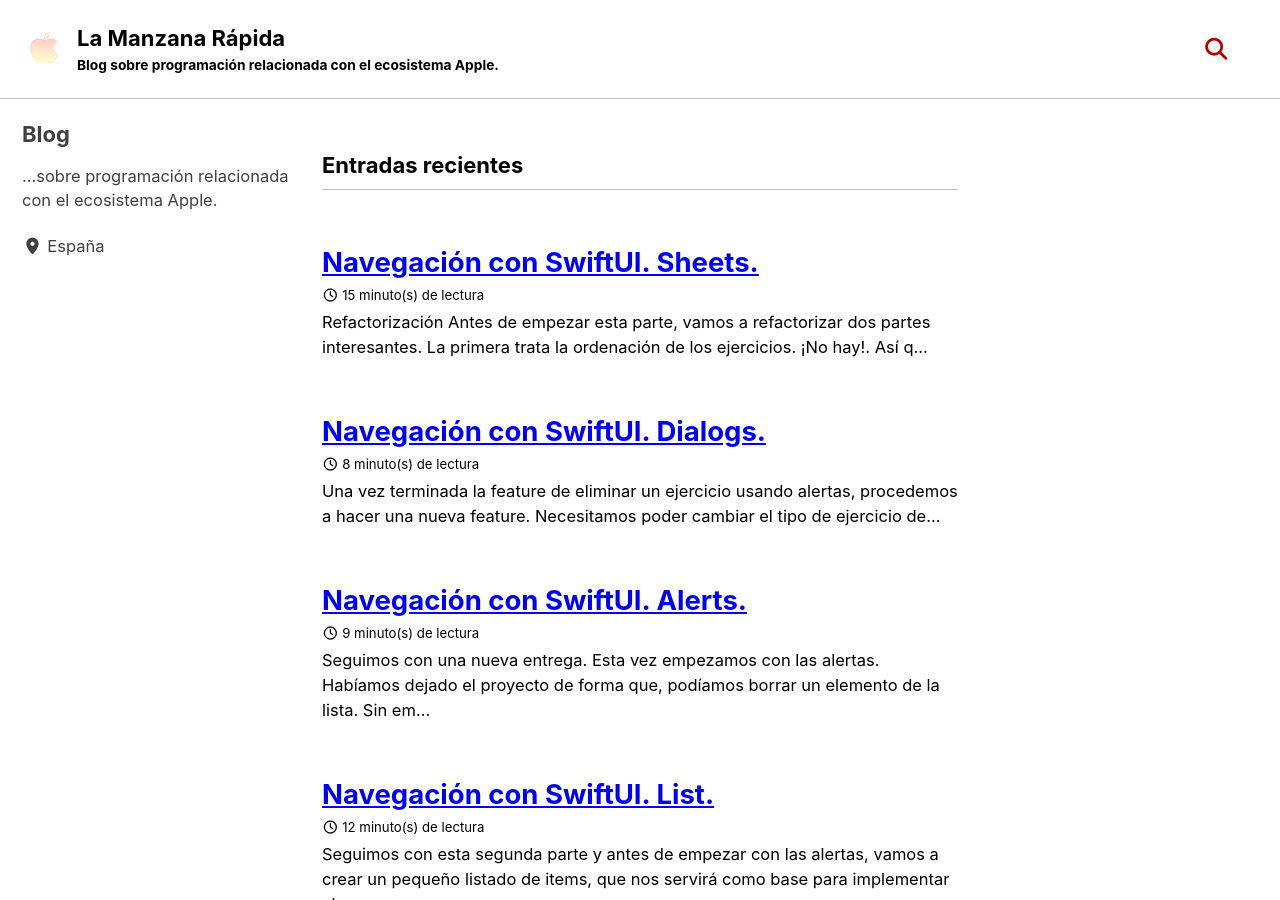
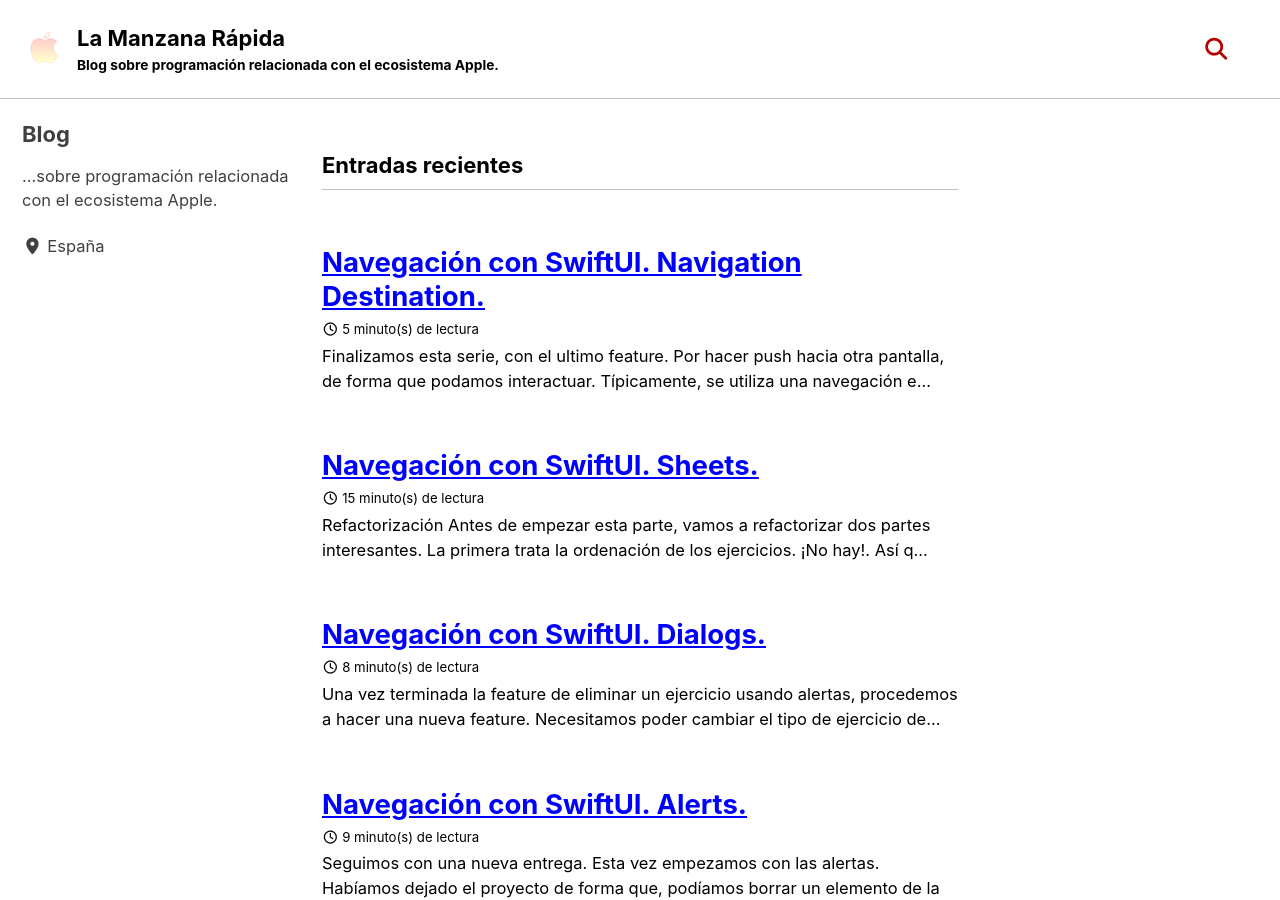
Before and after one commit to lamanzanarapida/lamanzanarapida.github.io, a Jekyll site: the page built from index.html, in a window 1280 px wide and 900 px high. Built offline with Jekyll 4.4.1, drawn with Linux system fonts in a browser that asks for light colours; cached includes are drawn as plain includes; the list of posts is cut into pages by our own code; part of the change alters nothing that is shown.

Commit message:
NavigationDestination

````diff
--- a/_posts/2025-04-29-navigation-sheets.md
+++ b/_posts/2025-04-29-navigation-sheets.md
@@ -405,7 +405,7 @@ Así pues, refactoricemos utilizando este nuevo `.sheet`.
 
 ## Testing
 
-Podemos crear un nuevo test, que simule todo el proceso de añadir un nuevo ejercicio en el listado. [Ver en Github](https://github.com/lamanzanarapida/navigation-do-exercise/tree/navigation.sheet.4)
+Podemos crear un nuevo test, que simule todo el proceso de añadir un nuevo ejercicio en el listado. [Ver en Github](https://github.com/lamanzanarapida/navigation-do-exercise/tree/navigation.destination.1)
 
 ```swift
 @Test func givenExercisesWhenAddButtonTappedNewExerciseAdded() async throws {
--- /dev/null
+++ b/_posts/2025-05-01-navigation-drill-down.md
@@ -0,0 +1,140 @@
+---
+title: "Navegación con SwiftUI. Navigation Destination."
+excerpt_separator: "<!--more-->"
+categories:
+  - SwiftUI
+tags:
+  - Swift
+  - SwiftUI
+  - iOS
+  - Navegacion
+---
+
+Finalizamos esta serie, con el ultimo feature. Por hacer push hacia otra pantalla, de forma que podamos interactuar. Típicamente, se utiliza una navegación en profundidad, push o usando un link para editar un elemento si se hace tap en uno de los ejercicios.
+
+## Navigation Destination
+
+Empezamos por una de las formas más sencillas, `.navigationDestination`. Esta forma es similar al `.sheet.`. Vamos a ello.
+
+Crearemos un nuevo case en nuestro `Destination`.
+
+```swift
+case edit(ExerciseModel)
+```
+
+Podemos aprovechar y crear una nueva property para nuestro case `exerciseToEdit`.
+
+```swift
+var exerciseToEdit: ExerciseModel? {
+    guard case let .edit(model) = self else {
+        return nil
+    }
+    return model
+}
+```
+
+Si queremos hacer tap a cada unos de los ejercicios, tendremos que crear un botón. Envolveremos el `ExerciseRowView` con un botón.
+
+```swift
+Button {
+    model.editButtonTapped(exercise)
+} label: {
+    ExerciseRowView(exercise: exercise)
+        .contentShape(Rectangle())
+        .
+        .
+        .
+}
+.buttonStyle(.plain)
+```
+
+Necesitaremos una nueva función `editButtonTapped` en el modelo
+
+```swift
+func editButtonTapped(_ exercise: Exercise) {
+    destination = .edit(ExerciseModel(exercise: exercise))
+}
+```
+
+Y ahora, de una forma similar a lo que haríamos con un `.sheet`, implementaremos un `navigationDestination`.
+
+```swift
+.navigationDestination(
+    item: Binding(
+        get: { model.destination?.exerciseToEdit },
+        set: { isPresented in
+            if isPresented == nil {
+                model.dismissButtonTapped()
+            }
+        }
+    )
+) { model in
+    NavigationStack {
+        ExerciseView(model: model)
+            .navigationTitle("Edit exercise")
+    }
+}
+```
+
+> Nota: la preview puede que no te funcione. Por lo visto tiene un bug cuando se ponen muchos modificadores anidados. Después de probar poniendo la `.toolbar` al final me ha funcionado.
+
+Ya lo tendríamos. Sin embargo, al regresar al listado, si hemos modificado algun ejercicio, dichos cambios no se verán reflejados. Vamos a solucionarlo.
+
+Lo primero que tenemos que hacer es ocultar el botón de atrás, en su lugar pondremos un botón cancelar. Y, implementaremos, un botón editar.
+
+```swift
+.navigationBarBackButtonHidden()
+.toolbar {
+    ToolbarItem(placement: .cancellationAction) {
+        Button("Cancel") {
+            self.model.dismissButtonTapped()
+        }
+    }
+    ToolbarItem(placement: .primaryAction) {
+        Button("Edit") {
+            self.model.confirmEditButtonTapped(exercise: model.exercise)
+        }
+        .disabled(model.addExerciseButtonDisabled)
+    }
+}
+```
+
+Refactorizaremos el nombre de `addExerciseButtonDisabled` por `exerciseButtonDisabled`, ya que ahora la pantalla representa tanto para añadir un nuevo ejercicio como editarlo.
+
+Ahora nos queda, implementar la función `confirmEditButtonTapped`. En este caso, tenemos que hacer una búsqueda para editar el ejercicio.
+
+```swift
+func confirmEditButtonTapped(exercise: Exercise) {
+    guard
+        let index = exercises.firstIndex(where: { $0.id == exercise.id })
+    else { return }
+    exercises[index] = exercise
+    destination = nil
+}
+```
+
+Por último, podemos crear un test, que valide el trabajo realizado.
+
+```swift
+@Test func givenExercisesWhenEditButtonTappedExerciseIsEdited() async throws {
+    let exercise = Exercise.fake(type: .cycling)
+
+    let model = ExercisesModel(
+        exercises: [
+            exercise
+        ]
+    )
+
+    model.editButtonTapped(exercise)
+    model.destination!.exerciseToEdit!.exercise.title = "Edited exercise"
+    model.confirmEditButtonTapped(exercise: model.destination!.exerciseToEdit!.exercise)
+
+    #expect(model.exercises[0].title == "Edited exercise")
+}
+```
+
+## Links
+
+Los links han sido deprecados en las últimas versiones, así que lo mejor es no implementar nada aquí. Aún así, es una alternativa si aún tenemos que soportar versiones anteriores.
+
+La forma adecuada de manejar multiples destinos, no es con `.navigationDestination` sino con `NavigationStack`, pero para este ejemplo, no es el adecuado. En un futuro, miraremos de implementar un pequeño proceso de onboarding con diferentes pantallas y veremos el potencial que tiene construir un stack dinámico donde la navegación en profundidad puede ser a diferentes pantallas en diferentes condiciones.
````
